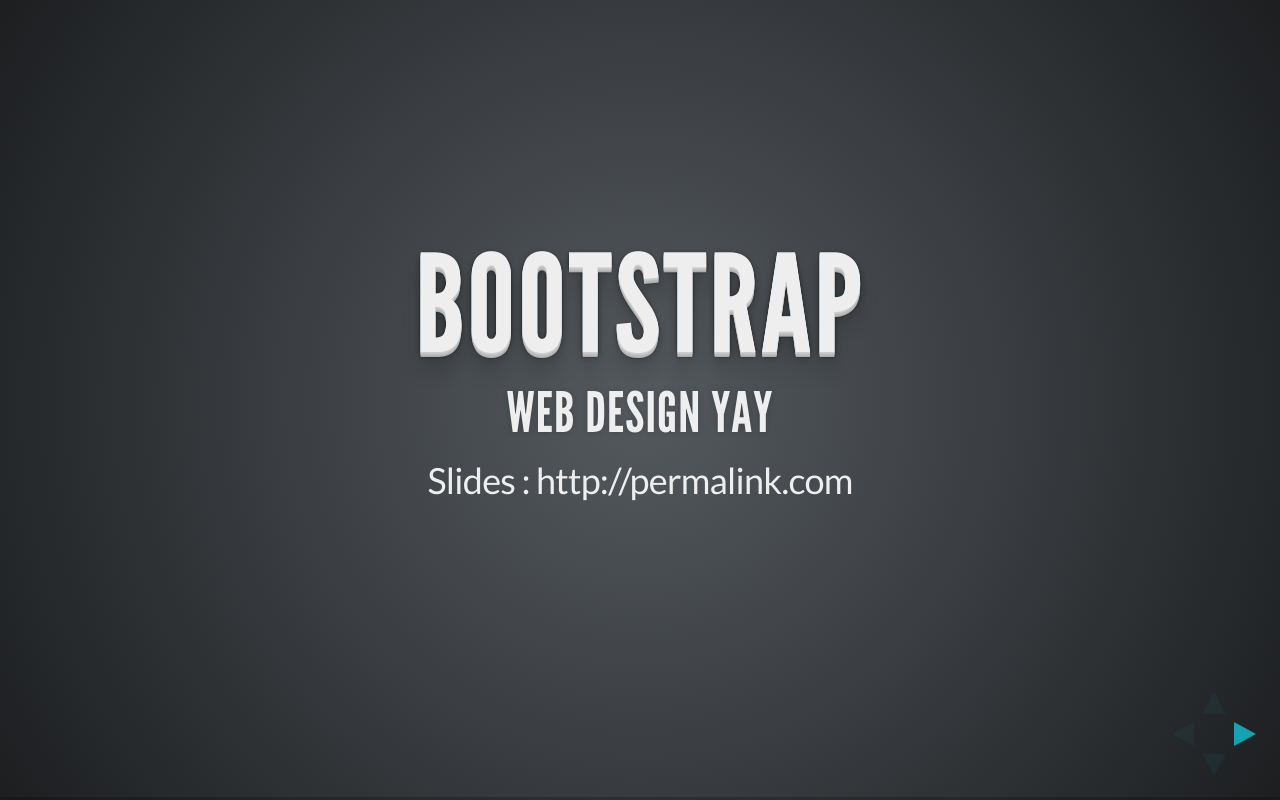
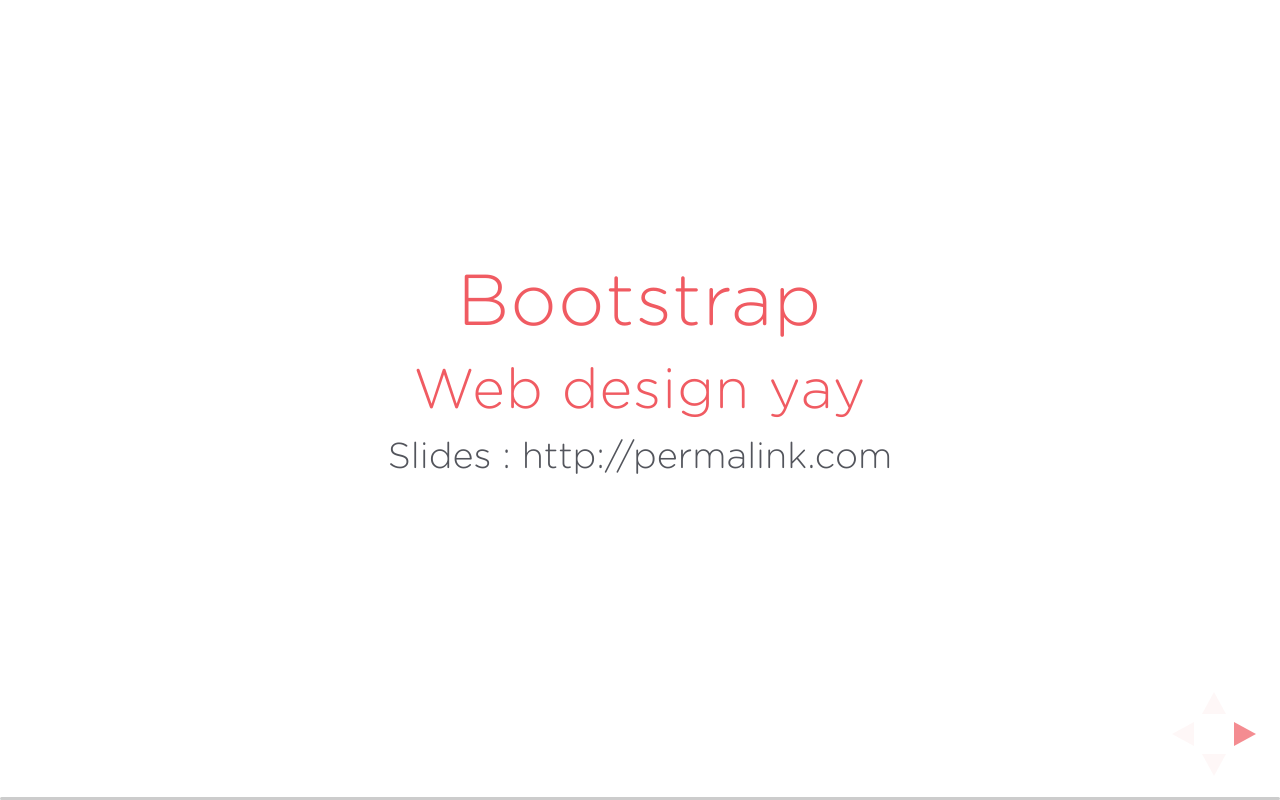
Before and after one commit to trucnguyen/bootstrap-hosting-workshop, a website: page bootstrap.html in a window 1280 px wide. Drawn offline with nearby package versions, Linux system fonts and the light colour scheme.

Commit message:
Updating bootstrap slides to new theme

```diff
--- a/bootstrap.html
+++ b/bootstrap.html
@@ -14,11 +14,16 @@
 
 		<meta name="viewport" content="width=device-width, initial-scale=1.0, maximum-scale=1.0, user-scalable=no">
 
+        <!-- Bootstrap 4 -->
+        <link rel="stylesheet" href="https://maxcdn.bootstrapcdn.com/bootstrap/4.0.0-alpha.2/css/bootstrap.min.css">
+        <script   src="https://code.jquery.com/jquery-2.2.3.js"   integrity="sha256-laXWtGydpwqJ8JA+X9x2miwmaiKhn8tVmOVEigRNtP4="   crossorigin="anonymous"></script>
+<script src="https://maxcdn.bootstrapcdn.com/bootstrap/4.0.0-alpha.2/js/bootstrap.min.js"></script>
+
 		<link rel="stylesheet" href="css/reveal.css">
-		<link rel="stylesheet" href="css/theme/default.css" id="theme">
-
-		<!-- For syntax highlighting -->
-		<link rel="stylesheet" href="lib/css/zenburn.css">
+        <link rel="stylesheet" href="css/theme/simple.css" id="theme">
+        <link rel="stylesheet" href="css/custom.css">
+        <link rel="stylesheet" href="lib/css/dark.css">
+        <link rel="stylesheet" href="lib/css/zenburn.css">
 
 		<!-- If the query includes 'print-pdf', use the PDF print sheet -->
 		<script>
```
